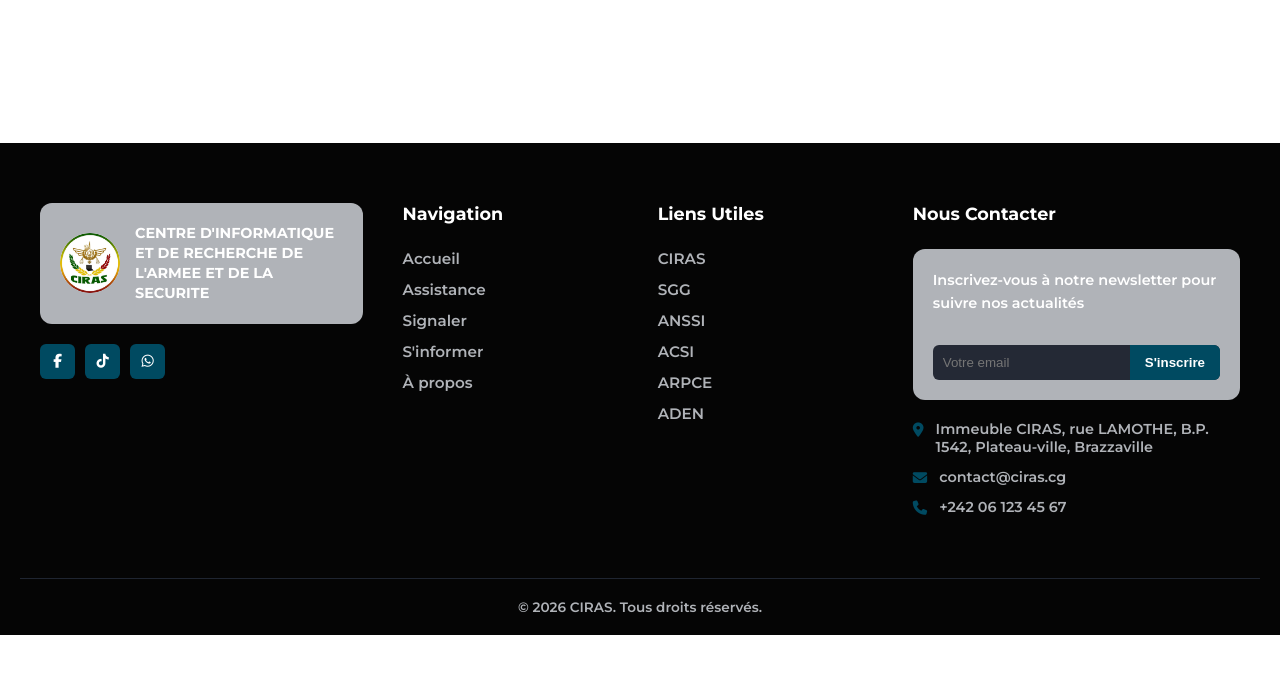
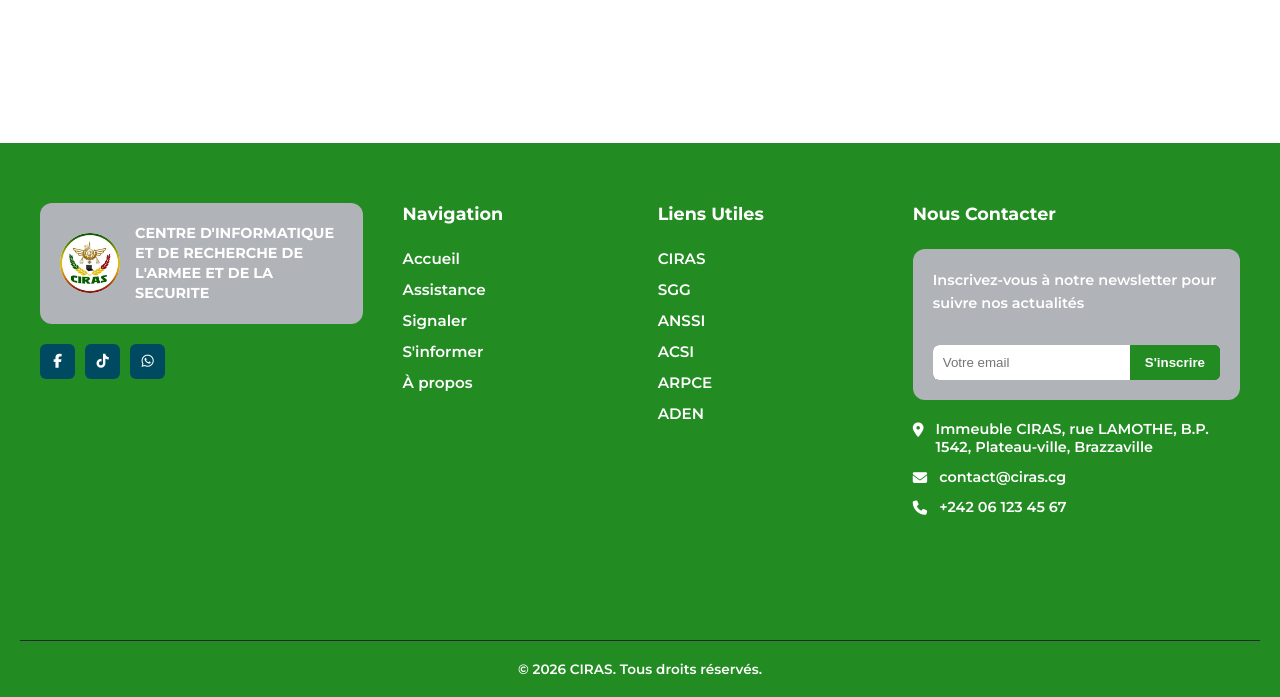
Before and after one commit to 15Novembre22/Projet-site-sens, a Django app: page / in a window 1280 px wide. Shown: the part 3947-4644 px from the top of the page. Before the commit the page ends 4582 px from the top, so only its background shows below. Run offline with Django 5.2, Linux system fonts and the light colour scheme; data that the repository does not hold is empty.

Commit message:
version 23.04.23.17.01

```diff
--- a/Cirascybersens/static/welcome.css
+++ b/Cirascybersens/static/welcome.css
@@ -32,7 +32,7 @@ body {
     font-family: 'Montserrat', sans-serif;
     font-size: 14px;
     overflow-x: hidden;
-    /* Espace en haut pour la navbar fixe (ajuster si nécessaire) */
+    /* Espace en haut pour la navbar fixe */
     padding-top: 90px;
 }
 
@@ -616,8 +616,8 @@ h1{
 
 
 
-        .footer {
-            background-color: var(--bg-dark);
+    .footer {
+            background-color:#228B22;
             color: white;
             padding: 60px 20px 20px;
         }
@@ -659,6 +659,7 @@ h1{
             border-radius: 6px; text-decoration: none;
             transition: 0.3s;
         }
+        .social-links a:hover { background:yellow; }
 
         /* Styles colonnes titres et liens */
         .footer-col h3 {
@@ -670,12 +671,12 @@ h1{
         .footer-col ul { list-style: none; padding: 0; }
         .footer-col ul li { margin-bottom: 12px; }
         .footer-col ul li a {
-            color: var(--text-gray);
+            color: White;
             text-decoration: none;
             font-size: 0.95rem;
             transition: color 0.3s;
         }
-        .footer-col ul li a:hover { color: white; }
+        .footer-col ul li a:hover { color: yellow; }
 
         /* Colonne 4: Newsletter & Contact */
         .newsletter-card {
@@ -692,18 +693,18 @@ h1{
             overflow: hidden;
         }
         .form-group input {
-            background: transparent; border: none;
+            background: white; border: none;
             padding: 10px; color: white; flex: 1; outline: none;
         }
         .form-group button {
-            background: var(--accent-green);
+            background: #228B22;
             color: white; border: none;
             padding: 0 15px; font-weight: bold; cursor: pointer;
         }
 
-        .contact-details { font-size: 0.9rem; color: var(--text-gray); }
+        .contact-details { font-size: 0.9rem; color: white; }
         .contact-details div { display: flex; align-items: flex-start; gap: 12px; margin-bottom: 12px; }
-        .contact-details i { color: var(--accent-green); margin-top: 3px; }
+        .contact-details i { color: white; margin-top: 3px; }
 
         /* Bottom bar */
         .footer-bottom {
@@ -711,8 +712,17 @@ h1{
             margin-top: 50px;
             padding-top: 20px;
             text-align: center;
-            color: var(--text-gray);
+            color: white;
             font-size: 0.85rem;
+        }
+        .buttons .pro{
+            background-color: #228B22;
+        }
+        .buttons .pro a{
+            color:#228B22;
+        }
+        .buttons .pro a:hover{
+            color:yellow;
         }
 
         /* Bouton Retour en haut */
@@ -1209,3 +1219,11 @@ h3 span {
     border-radius: .25rem;
     font-weight: 500;
 }
+.footer .footer-bottom{
+    border-top: 1px solid #1f2531;
+    margin-top: 50px;
+    padding-top: 20px;
+    text-align: center;
+    color: white;
+    font-size: 0.85rem;
+}
--- a/Cirascybersens/templates/welcome.html
+++ b/Cirascybersens/templates/welcome.html
@@ -346,6 +346,7 @@
                 <li><a href="#">ACSI</a></li>
                 <li><a href="#">ARPCE</a></li>
                 <li><a href="#">ADEN</a></li>
+
             </ul>
         </div>
 
@@ -363,6 +364,9 @@
                 <div><i class="fas fa-envelope"></i> <span>contact@ciras.cg</span></div>
                 <div><i class="fas fa-phone"></i> <span>+242 06 123 45 67</span></div>
             </div>
+            <div class="buttons">
+                <button class="pro"> <a href="http://127.0.0.1:8000/admin/login/?next=/admin/">Espace Pro</a> </button>
+            </div>
         </div>
     </div>
 
```
